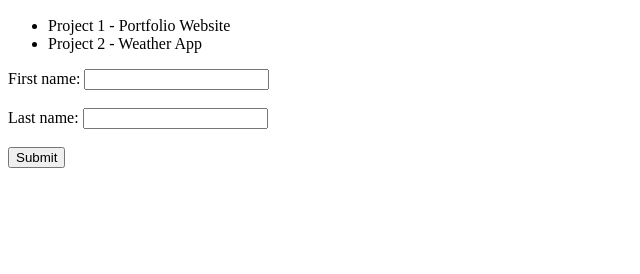
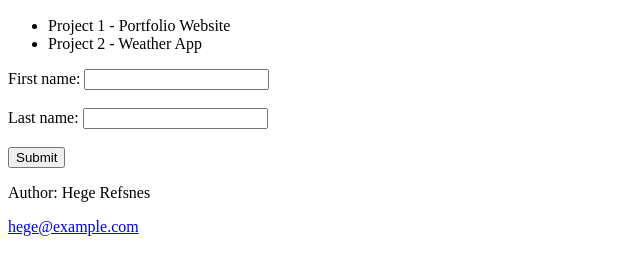
Before and after one commit to ChandruB02/MySimplePortfolio, a plain HTML site: page index.html in a window 1280 px wide. Shown: the part 110-384 px from the top of the page, without its empty margins (0-640 px from the left). Drawn offline with Linux system fonts and the light colour scheme.

Commit message:
added footer tag

```diff
--- a/index.html
+++ b/index.html
@@ -21,5 +21,9 @@
   <input type="submit" value="Submit">
 </form>
 </form>
+<footer>
+  <p>Author: Hege Refsnes</p>
+  <p><a href="mailto:hege@example.com">hege@example.com</a></p>
+</footer>
 </body>
 </html>
```
